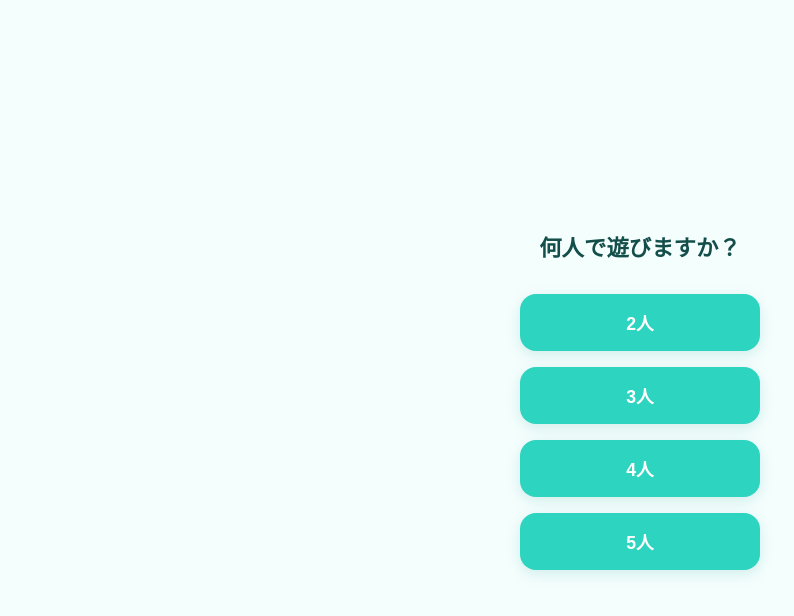
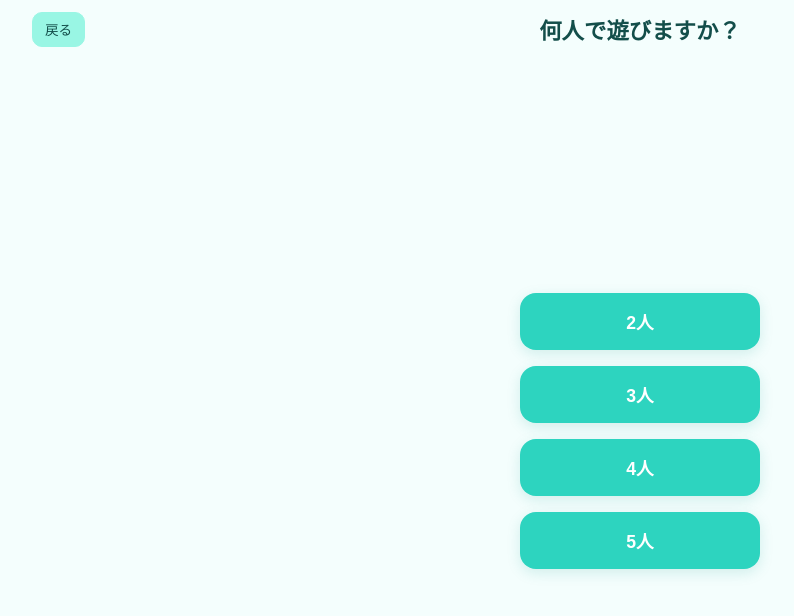
Before and after one commit to kurosana/BattleEnpitu, a plain HTML site: page index.html in a window 1280 px wide. Both pictures are taken after a click on the button "スタート". Shown: the whole page, without its empty margins (0-794 px from the left). Drawn offline with Linux system fonts and the light colour scheme.

Commit message:
v1.0.2
もどる

```diff
--- a/css/style.css
+++ b/css/style.css
@@ -144,12 +144,38 @@ body {
   font-size: clamp(1.25rem, 5vw, 1.75rem);
 }
 
-/* ========== 人数選択 ========== */
-#screen-count {
+/* ========== セットアップ画面共通（人数・名前） ========== */
+.setup-header {
+  flex-shrink: 0;
+  display: grid;
+  grid-template-columns: auto 1fr;
   align-items: center;
-  justify-content: center;
-  padding: 1rem;
-  gap: 2rem;
+  padding: 0.75rem 1rem 0.5rem;
+  width: 100%;
+}
+
+.setup-header .screen-heading {
+  grid-column: 1 / -1;
+  grid-row: 1;
+  justify-self: center;
+  pointer-events: none;
+}
+
+.btn-back-setup {
+  grid-column: 1;
+  grid-row: 1;
+  z-index: 1;
+  padding: 0.4rem 0.75rem;
+  font-size: 0.85rem;
+  border-radius: var(--radius-sm);
+  border: 1px solid var(--border);
+  background: var(--btn-secondary);
+  color: var(--text);
+  cursor: pointer;
+}
+
+.btn-back-setup:hover {
+  background: var(--btn-secondary-hover);
 }
 
 .screen-heading {
@@ -158,9 +184,19 @@ body {
   text-align: center;
 }
 
+/* ========== 人数選択 ========== */
+#screen-count {
+  align-items: center;
+  justify-content: flex-start;
+  padding: 0 1rem 1rem;
+  gap: 1.5rem;
+}
+
 .count-buttons {
+  flex: 1;
   display: flex;
   flex-direction: column;
+  justify-content: center;
   gap: 1rem;
   width: min(85vw, 240px);
 }
@@ -173,8 +209,8 @@ body {
 
 /* ========== 名前入力 ========== */
 #screen-names {
-  padding: 1rem;
-  gap: 1rem;
+  padding: 0 1rem 1rem;
+  gap: 0.75rem;
   overflow-y: auto;
 }
 
--- a/index.html
+++ b/index.html
@@ -23,7 +23,10 @@
 
   <!-- 人数選択画面 -->
   <section id="screen-count" class="screen">
-    <h1 class="screen-heading" id="count-heading">何人で遊びますか？</h1>
+    <header class="setup-header">
+      <button type="button" class="btn-back-setup" id="btn-back-count">戻る</button>
+      <h1 class="screen-heading" id="count-heading">何人で遊びますか？</h1>
+    </header>
     <div class="count-buttons" id="count-buttons">
       <button type="button" class="btn-primary btn-count" data-count="2">2人</button>
       <button type="button" class="btn-primary btn-count" data-count="3">3人</button>
@@ -34,6 +37,10 @@
 
   <!-- 名前入力画面 -->
   <section id="screen-names" class="screen">
+    <header class="setup-header">
+      <button type="button" class="btn-back-setup" id="btn-back-names">戻る</button>
+      <h1 class="screen-heading" id="names-heading">名前を入力</h1>
+    </header>
     <div class="names-form" id="names-form"></div>
     <button type="button" class="btn-primary btn-game-start" id="btn-game-start">ゲームスタート！</button>
   </section>
--- a/js/app.js
+++ b/js/app.js
@@ -199,6 +199,17 @@
       showScreen("screen-count");
     });
     $("count-heading").textContent = CONFIG.playerCountHeading;
+    $("names-heading").textContent = CONFIG.namesHeading || "名前を入力";
+    $("btn-back-count").textContent = CONFIG.backButtonLabel || "戻る";
+    $("btn-back-names").textContent = CONFIG.backButtonLabel || "戻る";
+
+    $("btn-back-count").addEventListener("click", () => {
+      showScreen("screen-start");
+    });
+    $("btn-back-names").addEventListener("click", () => {
+      showScreen("screen-count");
+    });
+
     document.querySelectorAll(".btn-count").forEach((btn) => {
       btn.addEventListener("click", () => {
         playerCount = parseInt(btn.getAttribute("data-count"), 10);
--- a/js/config.js
+++ b/js/config.js
@@ -17,6 +17,12 @@ const CONFIG = {
 
   /** 人数選択画面の見出し */
   playerCountHeading: "何人で遊びますか？",
+
+  /** 名前入力画面の見出し */
+  namesHeading: "名前を入力",
+
+  /** セットアップ画面の戻るボタン文言 */
+  backButtonLabel: "戻る",
 
   /** 名前入力画面のボタン文言 */
   gameStartButtonLabel: "ゲームスタート！",
```
